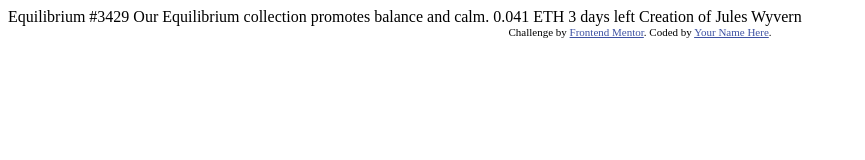
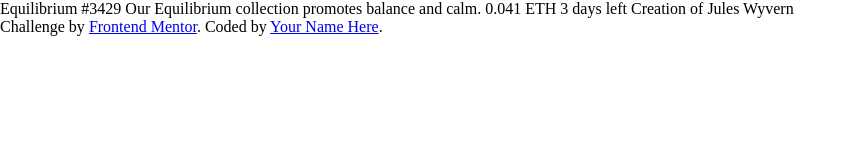
Before and after one commit to RodCri/NFT-preview-card-component, a plain HTML site: page index.html in a window 1280 px wide. Shown: the whole page, without its empty margins (0-865 px from the left). Drawn offline with Linux system fonts and the light colour scheme.

```diff
--- /dev/null
+++ b/css/style.css
@@ -0,0 +1,12 @@
+*{
+  padding: 0;
+  margin: 0;
+  box-sizing: border-box;
+}
+
+html{
+  font-size: 62,5%;
+}
+body{
+  font-size: 1rem;
+}
--- a/index.html
+++ b/index.html
@@ -2,17 +2,10 @@
 <html lang="en">
 <head>
   <meta charset="UTF-8">
-  <meta name="viewport" content="width=device-width, initial-scale=1.0"> <!-- displays site properly based on user's device -->
-
+  <meta name="viewport" content="width=device-width, initial-scale=1.0">
   <link rel="icon" type="image/png" sizes="32x32" href="./images/favicon-32x32.png">
-
   <title>Frontend Mentor | NFT preview card component</title>
-
-  <!-- Feel free to remove these styles or customise in your own stylesheet 👍 -->
-  <style>
-    .attribution { font-size: 11px; text-align: center; }
-    .attribution a { color: hsl(228, 45%, 44%); }
-  </style>
+  <link rel="stylesheet" href="./css/style.css">
 </head>
 <body>
 
```
